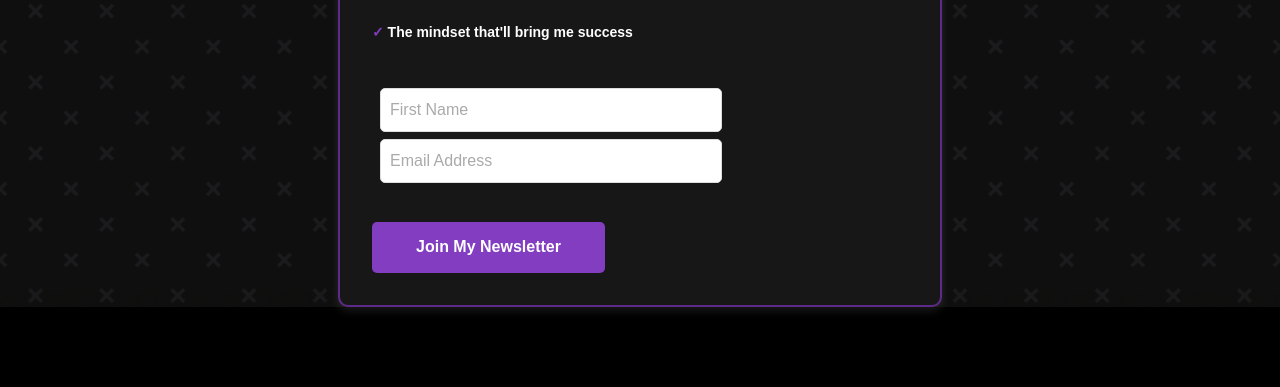
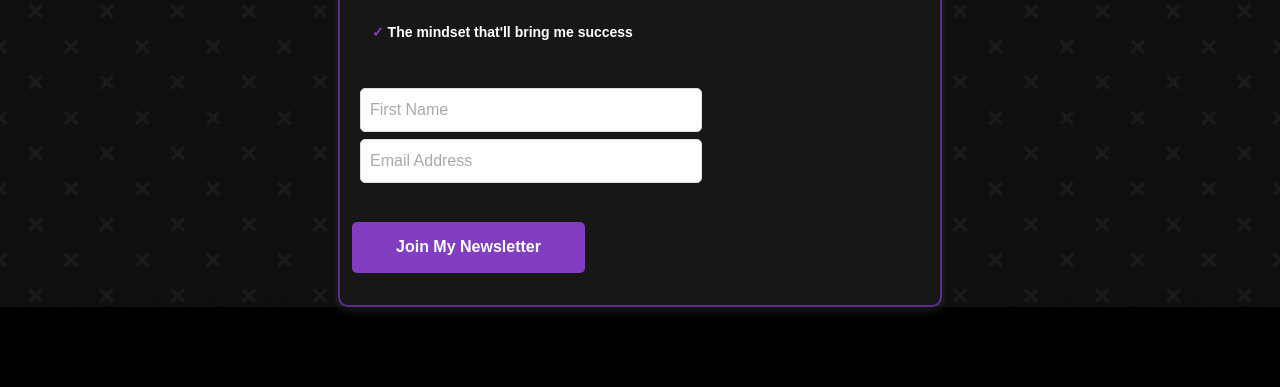
Before and after one commit to casperaap/mr-apers, a website: page public/story.html in a window 1280 px wide. Shown: the part 1799-2186 px from the top of the page. Drawn offline with Linux system fonts and the light colour scheme.

Commit message:
Update story.css

```diff
--- a/public/story.css
+++ b/public/story.css
@@ -345,8 +345,6 @@ input:focus {
 .cta-container form {
     width: 100%;
     max-width: 400px;
-    margin-right: 32px;
-    margin-left: 20px;
     margin-top: 48px;
 }
 
```
